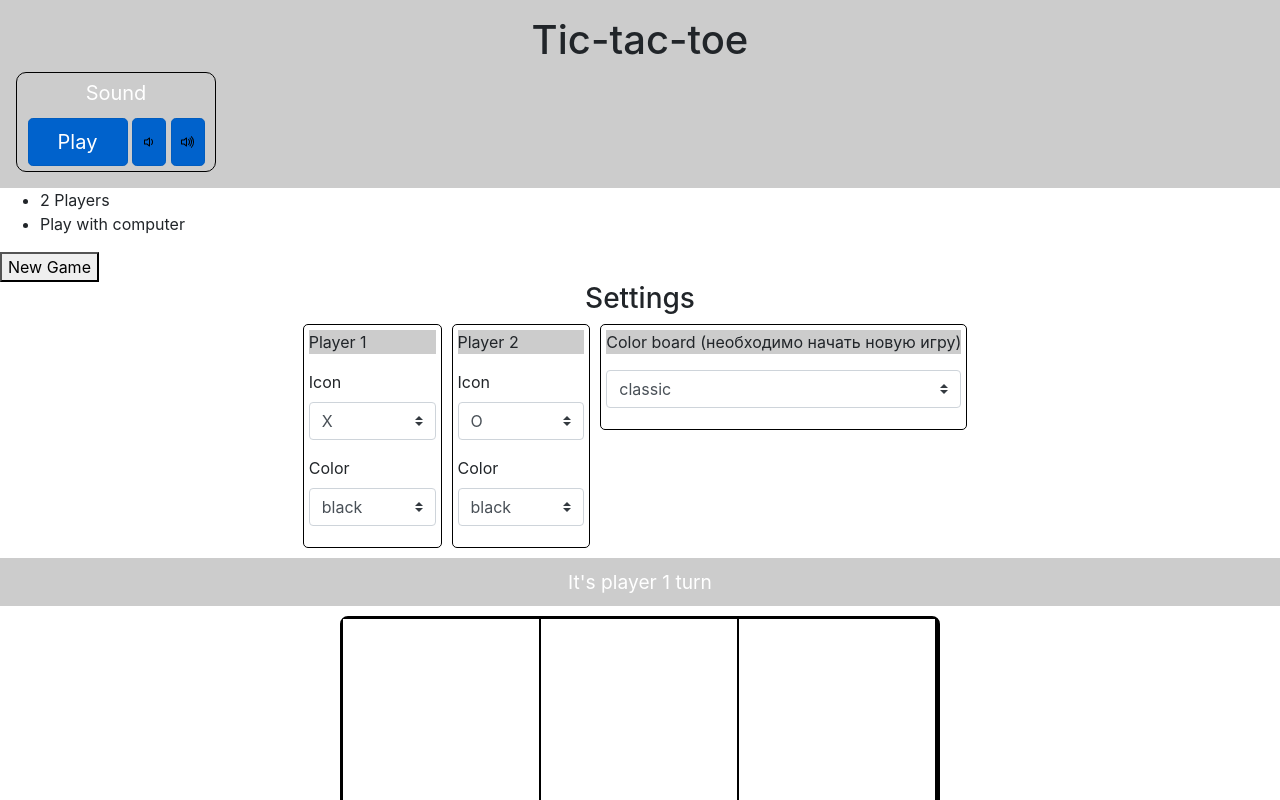
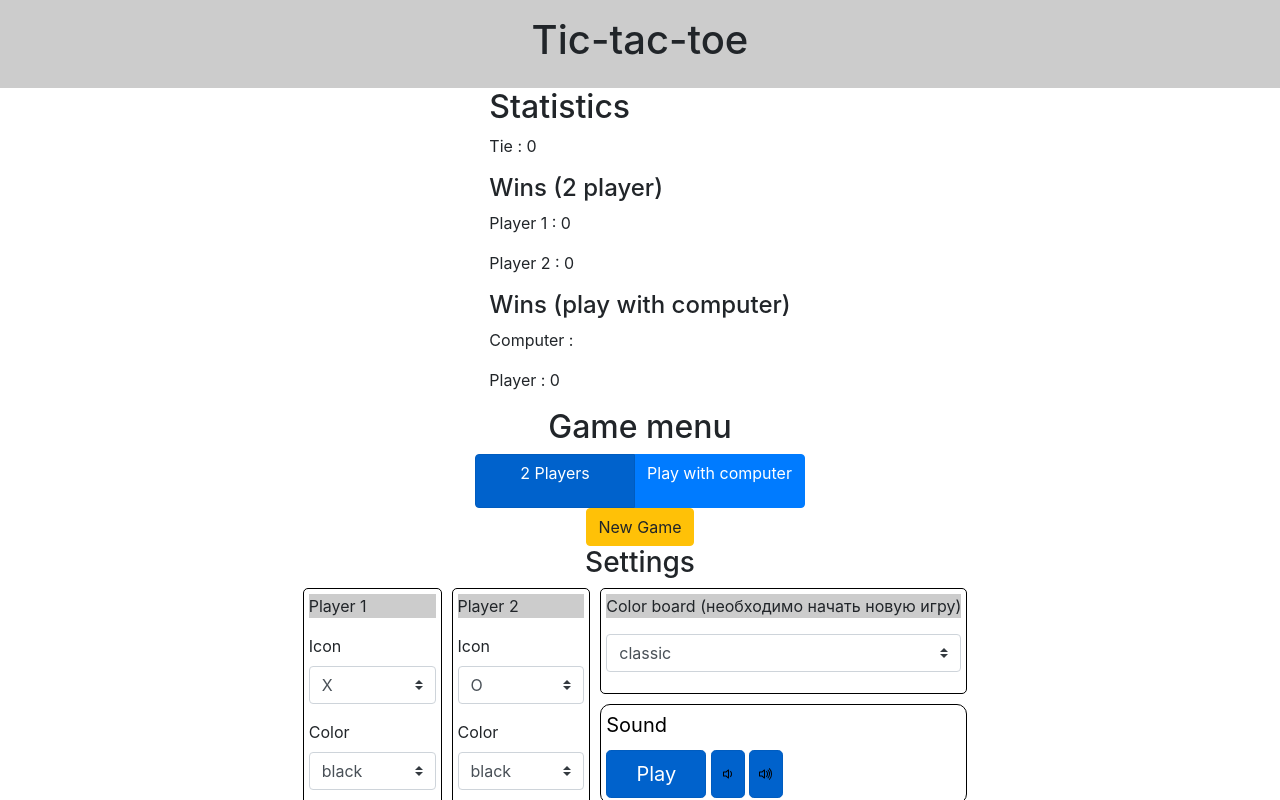
Before and after one commit to Mobidikt/tic-tac-toe, a React (Create React App) app: page / in a window 1280 px wide. Shown: the top 800 px of the page. Built offline with nearby package versions, Linux system fonts and the light colour scheme.

Commit message:
feat: statistics

```diff
--- a/src/AppProvider.js
+++ b/src/AppProvider.js
@@ -60,7 +60,6 @@ export default class AppProvider extends Component {
     },
   };
   initGame = () => {
-    console.log(this.initState.colorBoard, 'initgame');
     if (
       this.state.gameType === GAME_TYPES.VERSUS_COMPUTER &&
       this.state.playerTurn === PLAYER_TURNS.COMPUTER
@@ -83,9 +82,9 @@ export default class AppProvider extends Component {
           gameType: type,
           currentIcon: getRandom(0, 2),
           playerTurn: getRandom(0, 2),
-          playerIconOne: 'X',
+          playerIconOne: this.state.playerIconOne,
           playerColorOne: this.state.playerColorOne,
-          playerIconTwo: 'O',
+          playerIconTwo: this.state.playerIconTwo,
           playerColorTwo: this.state.playerColorTwo,
           colorBoard: this.state.colorBoard,
           textPopup: '',
--- a/src/components/Header/Header.tsx
+++ b/src/components/Header/Header.tsx
@@ -1,5 +1,4 @@
 import React from 'react';
-import Music from '../Music/Music';
 import './Header.css'
 
 function Header() {
@@ -7,7 +6,7 @@ function Header() {
     <header  className='text-center text-lg-left'>
       <div className='text-center p-3' style={{ backgroundColor: 'rgba(0, 0, 0, 0.2)' }}>
       <h1>Tic-tac-toe</h1>
-      <Music />
+
       </div>
     </header>
   );
--- a/src/components/Main/Main.css
+++ b/src/components/Main/Main.css
@@ -162,7 +162,8 @@
 
 .main>.board:not(.full)>.board-row>.cell:not(.done):hover {
   cursor: pointer;
-  opacity: 0.3;
+  background-color: rgb(80,80,100);
+  color: rgb(80,80,100);
 }
 
 .main>.board>.board-row>.cell.cell-0,
@@ -188,7 +189,20 @@
 .main>.board>.board-row>.cell.cell-8 {
   border-right: none;
 }
-
+.game-info{
+  display: flex;
+  flex-wrap: wrap;
+  flex-direction: column;
+  align-items: center;
+}
+.game-menu{
+  display: flex;
+  flex-direction: column;
+  align-items: center;
+}
+.btn_radio{
+  min-width: 160px;
+}
 .settings{
   display: flex;
   flex-direction: column;
@@ -219,6 +233,9 @@
   .setting__title{
     background-color: rgba(0, 0, 0, 0.2);
   }
+  .form__btn{
+    cursor: pointer;
+  }
 @media (max-width: 1400px) {
   .main {
     padding: 0px ;
--- a/src/components/Main/Main.js
+++ b/src/components/Main/Main.js
@@ -1,7 +1,8 @@
 import React, { Component } from 'react';
-import { Form } from 'react-bootstrap';
+import { Button, Form, ToggleButton, ToggleButtonGroup } from 'react-bootstrap';
 import { AppContext } from '../../AppProvider';
 import { GAME_TYPES, PLAYER_TURNS } from '../../common';
+import Music from '../Music/Music';
 import './Main.css';
 
 const ICON_PLACE_HOLDDER = 'I';
@@ -12,12 +13,12 @@ const GameType = (props) => {
   return (
     <AppContext.Consumer>
       {(context) => (
-        <li
+        <p
           onClick={() => context.changeType(value)}
           className={value === context.gameType ? 'active' : ''}
         >
           {name}
-        </li>
+        </p>
       )}
     </AppContext.Consumer>
   );
@@ -25,19 +26,45 @@ const GameType = (props) => {
 
 class Menu extends Component {
   render() {
+    const computer = localStorage.getItem('Computer');
+    const playerVSComputer = +localStorage.getItem('PlayerVSComputer');
+    const playerOne = +localStorage.getItem('Player1');
+    const playerTwo = +localStorage.getItem('Player2');
+    const tie = +localStorage.getItem('Tie');
     return (
-      <header className='header'>
-        <ul>
+      <div className='game-info'>
+        <div>
+          <h2>Statistics</h2>
+          <div>
+            <p>Tie : {tie}</p>
+            <h4>Wins (2 player)</h4>
+            <p>Player 1 : {playerOne}</p>
+            <p>Player 2 : {playerTwo}</p>
+            <h4>Wins (play with computer)</h4>
+            <p>Computer : {computer}</p>
+            <p>Player : {playerVSComputer}</p>
+          </div>
+        </div>
+        <div className='game-menu'>
+          <h2>Game menu</h2>
+          <ToggleButtonGroup type='radio' name='options' defaultValue={1}>
+            <ToggleButton value={1} className='btn_radio'>
               <GameType value={GAME_TYPES.TWO_PLAYERS} name='2 Players' />
+            </ToggleButton>
+            <ToggleButton value={2} className='btn_radio'>
               <GameType
                 value={GAME_TYPES.VERSUS_COMPUTER}
                 name='Play with computer'
               />
-        </ul>
+            </ToggleButton>
+          </ToggleButtonGroup>
           <div>
-          <button onClick={() => this.context.newGame()}>New Game</button>
+            <Button variant='warning' onClick={() => this.context.newGame()}>
+              New Game
+            </Button>{' '}
           </div>
-      </header>
+        </div>
+      </div>
     );
   }
 }
@@ -56,7 +83,6 @@ const Cell = (props) => {
               : context.playerIconTwo
             : ICON_PLACE_HOLDDER;
         const isDoneClass = icon !== ICON_PLACE_HOLDDER ? 'done' : '';
-        console.log(context.playerColorTwo);
         const isColorClass =
           value !== null
             ? value === 1
@@ -129,6 +155,11 @@ Board.contextType = AppContext;
 
 class Main extends Component {
   render() {
+    const computer = +localStorage.getItem('Computer');
+    const playerVSComputer = +localStorage.getItem('PlayerVSComputer');
+    const playerOne = +localStorage.getItem('Player1');
+    const playerTwo = +localStorage.getItem('Player2');
+    const tie = +localStorage.getItem('Tie');
     const startBoard = this.context.colorBoard;
     let textInfo = '';
     let message = '';
@@ -140,12 +171,16 @@ class Main extends Component {
 
     if (this.context.gameState.isTie) {
       textInfo = 'Tie!';
+      localStorage.setItem('Tie', tie + 1);
     } else {
       if (this.context.gameType === GAME_TYPES.TWO_PLAYERS) {
         if (this.context.gameState.position === '') {
-          textInfo = `It's player${currentIconType === 0 ? ' 1' : ' 2'} turn`;
+          textInfo = `It's player${currentIconType === 0 ? ' 2' : ' 1'} turn`;
         } else {
           textInfo = `Player${currentIconType === 0 ? ' 1' : ' 2'} wins!`;
+          if (currentIconType === 0) {
+            localStorage.setItem(`Player1`, playerOne + 1);
+          } else localStorage.setItem(`Player2`, playerTwo + 1);
         }
       } else {
         if (this.context.gameState.position === '') {
@@ -153,9 +188,13 @@ class Main extends Component {
             textInfo = `It's your turn`;
           else textInfo = `It's computer turn`;
         } else {
-          if (this.context.playerTurn === PLAYER_TURNS.HUMAN)
+          if (this.context.playerTurn === PLAYER_TURNS.HUMAN) {
             textInfo = `Computer win!`;
-          else textInfo = `You win!`;
+            localStorage.setItem('Computer', computer + 1);
+          } else {
+            textInfo = `You win!`;
+            localStorage.setItem('PlayerVSComputer', playerVSComputer + 1);
+          }
         }
       }
     }
@@ -169,10 +208,11 @@ class Main extends Component {
             <div className='setting__player'>
               <p className='setting__title'>Player 1</p>
               <Form>
-                <Form.Group controlId='exampleForm.SelectCustom'>
+                <Form.Group controlId='iconPlayerOne'>
                   <Form.Label>Icon</Form.Label>
                   <Form.Control
                     as='select'
+                    className='form__btn'
                     custom
                     onClick={(e) =>
                       (this.context.playerIconOne = e.target.value)
@@ -184,10 +224,11 @@ class Main extends Component {
                 </Form.Group>
               </Form>
               <Form>
-                <Form.Group controlId='exampleForm.SelectCustom'>
+                <Form.Group controlId='colorIconPlayerOne'>
                   <Form.Label>Color</Form.Label>
                   <Form.Control
                     as='select'
+                    className='form__btn'
                     custom
                     onClick={(e) =>
                       (this.context.playerColorOne = e.target.value)
@@ -203,10 +244,11 @@ class Main extends Component {
             <div className='setting__player'>
               <p className='setting__title'>Player 2 </p>
               <Form>
-                <Form.Group controlId='exampleForm.SelectCustom'>
+                <Form.Group controlId='iconPlayerTwo'>
                   <Form.Label>Icon</Form.Label>
                   <Form.Control
                     as='select'
+                    className='form__btn'
                     custom
                     onClick={(e) =>
                       (this.context.playerIconTwo = e.target.value)
@@ -218,10 +260,11 @@ class Main extends Component {
                 </Form.Group>
               </Form>
               <Form>
-                <Form.Group controlId='exampleForm.SelectCustom'>
+                <Form.Group controlId='colorIconPlayerTwo'>
                   <Form.Label>Color</Form.Label>
                   <Form.Control
                     as='select'
+                    className='form__btn'
                     custom
                     onClick={(e) =>
                       (this.context.playerColorTwo = e.target.value)
@@ -234,6 +277,7 @@ class Main extends Component {
                 </Form.Group>
               </Form>
             </div>
+            <div>
               <div className='setting__board'>
                 <p className='setting__title'>
                   Color board (необходимо начать новую игру)
@@ -242,6 +286,7 @@ class Main extends Component {
                   <Form.Group controlId='exampleForm.SelectCustom'>
                     <Form.Control
                       as='select'
+                      className='form__btn'
                       custom
                       onClick={(e) => {
                         this.context.colorBoard =
@@ -254,6 +299,8 @@ class Main extends Component {
                   </Form.Group>
                 </Form>
               </div>
+              <Music />
+            </div>
           </div>
         </div>
         <div className='info'>{textInfo}</div>
--- a/src/components/Music/Music.css
+++ b/src/components/Music/Music.css
@@ -1,11 +1,13 @@
 .sound {
     padding: 5px ;
-    max-width: 200px;
+    max-width: 100%;
     border: 1px solid black;
     border-radius: 10px;
+    margin-right: 10px;
+    margin-bottom: 10px;
 }
 .sound__title{
-    color: white;
+    color: black;
     padding: 0;
     font-size: 20px;
     margin: 0 0 10px;
--- a/src/components/Music/Music.js
+++ b/src/components/Music/Music.js
@@ -1,6 +1,7 @@
 import React, { Component } from 'react';
 import { Button } from 'react-bootstrap';
 import soundOff from '../../Images/volume-mute.svg';
+import soundfale from '../../sound/81cebf7e45fdef7.mp3';
 import './Music.css';
 
 class Music extends Component {
@@ -8,11 +9,14 @@ class Music extends Component {
     super(props);
     this.state = {
       play: false,
-      url: 'http://streaming.tdiradio.com:8000/house.mp3',
+      //   url: 'http://streaming.tdiradio.com:8000/house.mp3',
+      url: '../../sound/81cebf7e45fdef7.mp3',
     };
-    this.audio = new Audio(this.state.url);
+    this.audio = new Audio();
+    this.audio.loop = true;
   }
   componentDidMount() {
+    this.audio.src = soundfale;
     this.audio.addEventListener('ended', () => this.setState({ play: false }));
   }
 
```
Lines whose indentation alone changed are shown as unchanged.
